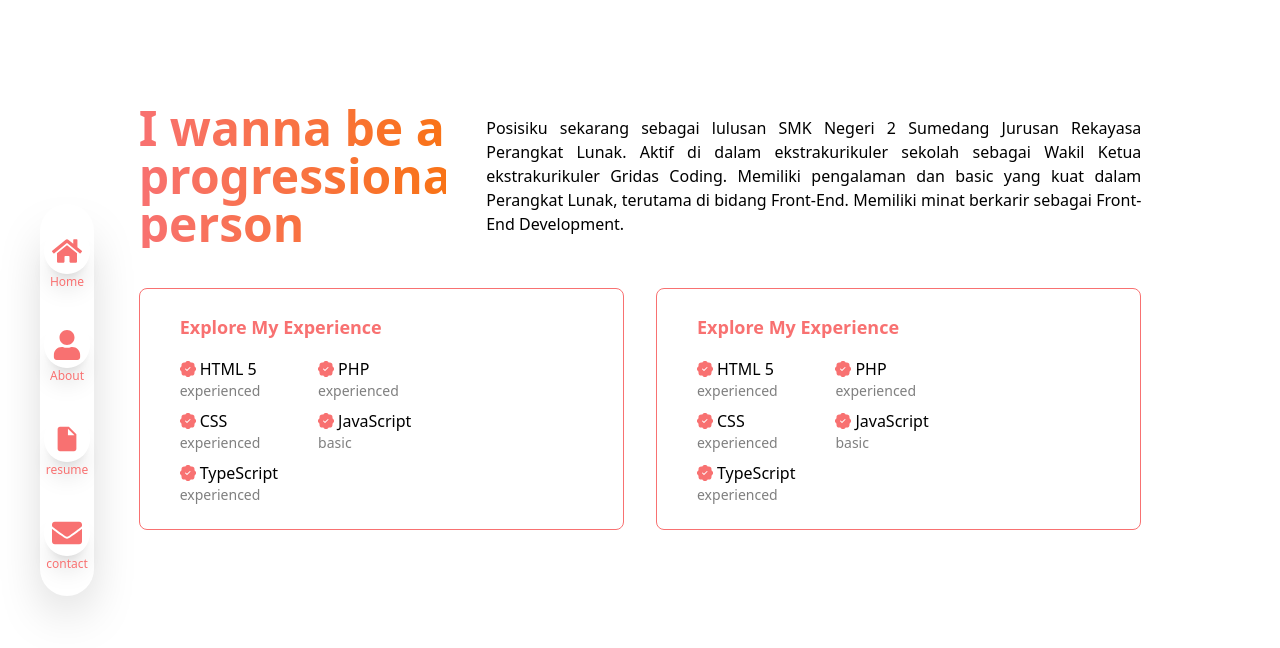
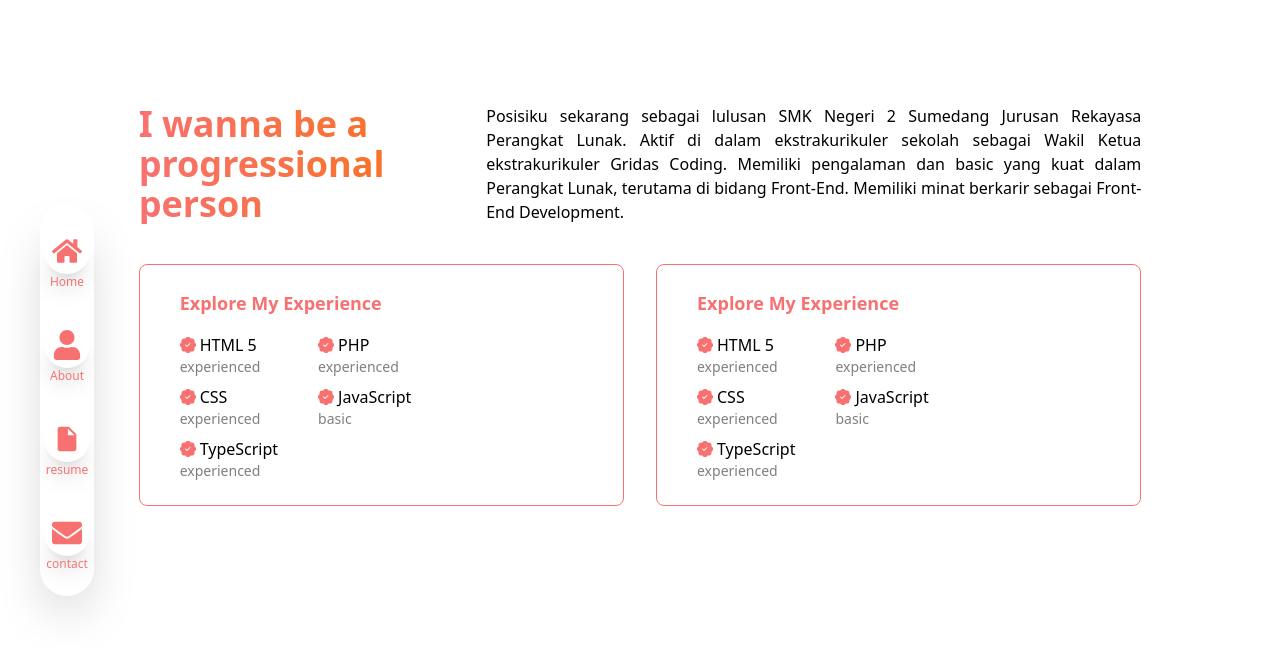
Before and after one commit to isyhfadilah/aisyahnurfadilah, a Next.js app: page /about in a window 1280 px wide. Shown: the top 648 px of the page. Built offline with nearby package versions, Linux system fonts and the light colour scheme; a web font is replaced by a local one.

Commit message:
fix: font size on title component in about page

```diff
--- a/src/components/common/section/about/about.tsx
+++ b/src/components/common/section/about/about.tsx
@@ -6,7 +6,7 @@ export const AboutDesk = () => {
   return (
     <section className="py-26" id="about">
       <Container className="grid gap-10 md:grid-cols-3 place-content-between justify-between items-center w-full">
-        <GradientText text="I wanna be a progressional person" sizes="text-4xl md:text-5xl" />
+        <GradientText text="I wanna be a progressional person" sizes="text-3xl md:text-4xl" />
         <div className="md:col-span-2">
           <p className="text-justify">
             Posisiku sekarang sebagai lulusan SMK Negeri 2 Sumedang Jurusan Rekayasa Perangkat Lunak. Aktif di dalam
--- a/src/shared/styles/app.css
+++ b/src/shared/styles/app.css
@@ -400,7 +400,7 @@
 .md\:space-x-2xl>:not([hidden])~:not([hidden]){--un-space-x-reverse:0;margin-left:calc(1.5rem * calc(1 - var(--un-space-x-reverse)));margin-right:calc(1.5rem * var(--un-space-x-reverse));}
 .md\:text-2xl{font-size:1.5rem;line-height:2rem;}
 .md\:text-3xl{font-size:1.875rem;line-height:2.25rem;}
-.md\:text-5xl{font-size:3rem;line-height:1;}
+.md\:text-4xl{font-size:2.25rem;line-height:2.5rem;}
 .md\:text-sm{font-size:0.875rem;line-height:1.25rem;}
 }
 @media (min-width: 1024px){
```
